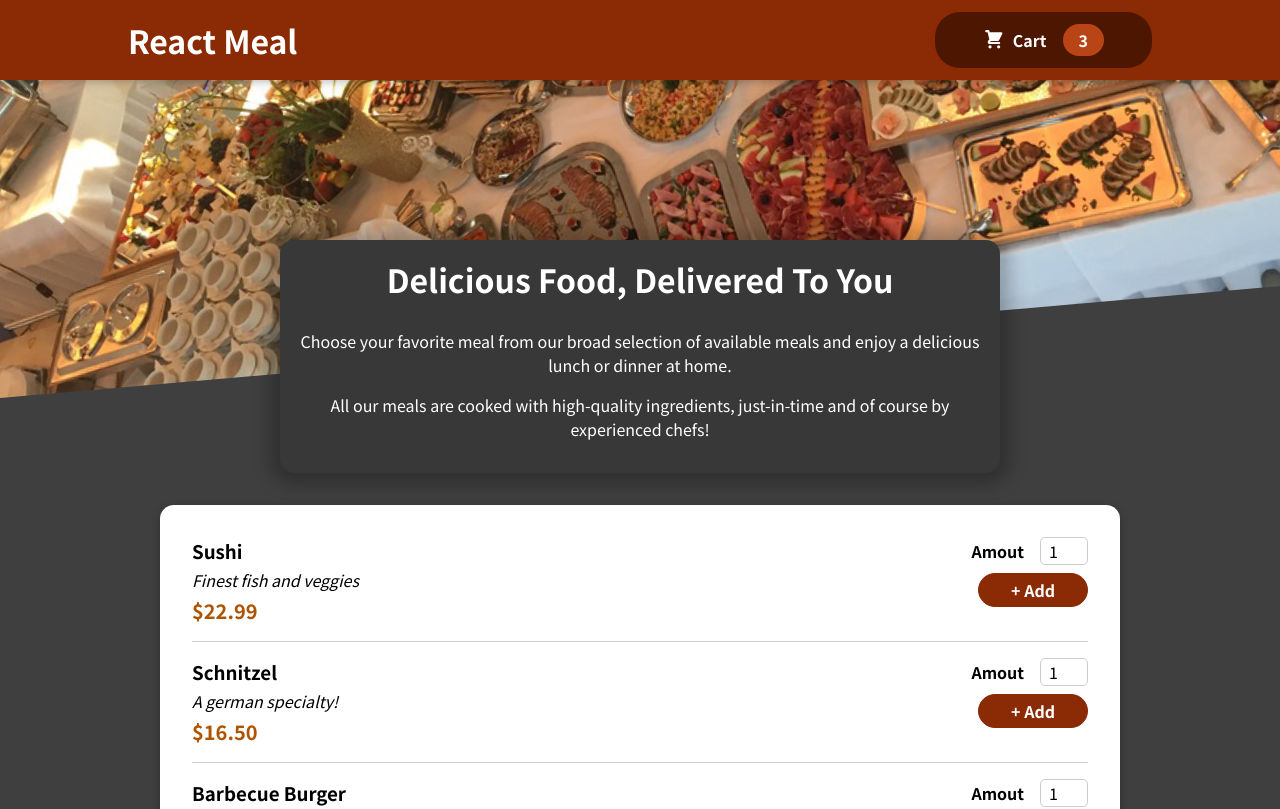
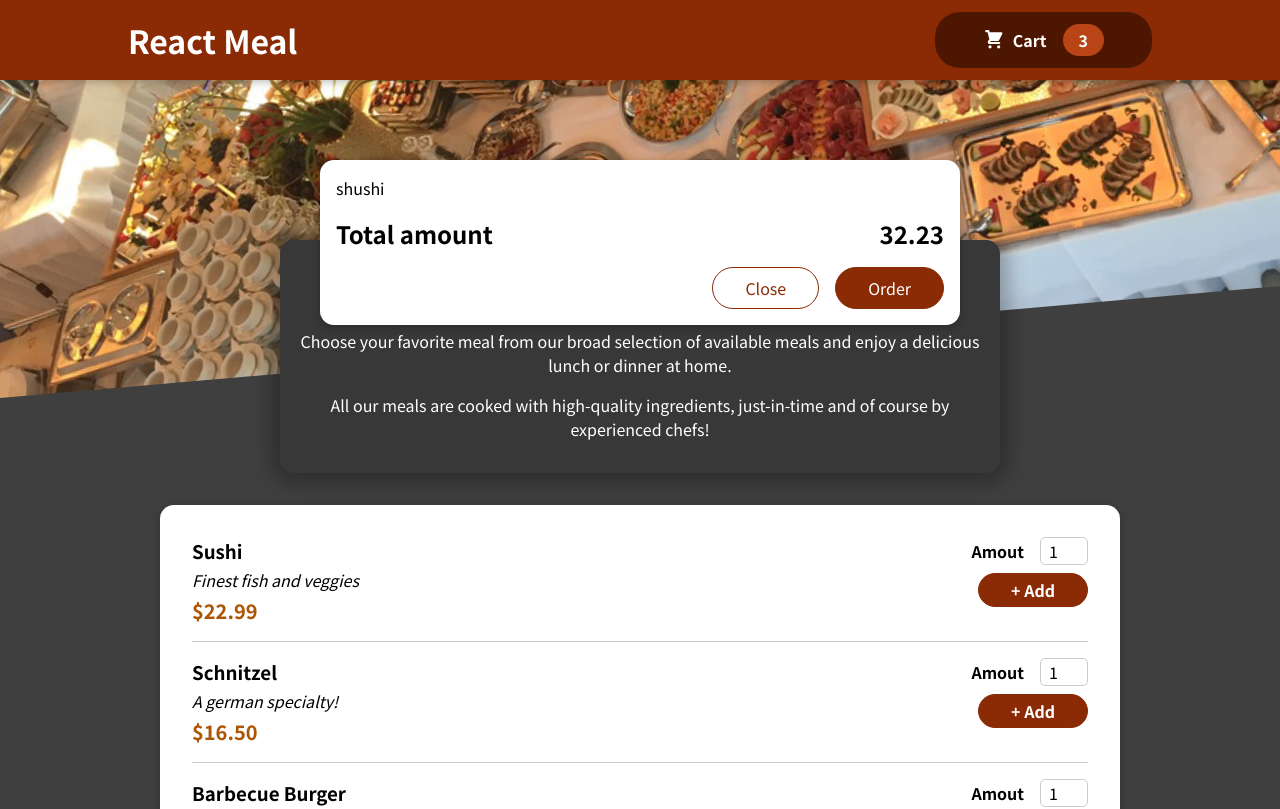
Before and after one commit to duytran31187/food-app-react, a React (Create React App) app: page / in a window 1280 px wide. Shown: the top 809 px of the page. Built offline with nearby package versions, Linux system fonts and the light colour scheme.

Commit message:
cart modal in new portal

```diff
--- a/public/index.html
+++ b/public/index.html
@@ -29,6 +29,7 @@
   <body>
     <noscript>You need to enable JavaScript to run this app.</noscript>
     <div id="root"></div>
+    <div id="overlays"></div>
     <!--
       This HTML file is a template.
       If you open it directly in the browser, you will see an empty page.
--- a/src/App.js
+++ b/src/App.js
@@ -1,10 +1,12 @@
 import { Fragment } from "react";
 import Header from "./components/Layout/Header";
 import Meals from "./components/Meals/Meals";
+import Cart from "./components/Cart/Cart";
 
 function App() {
   return (
     <Fragment>
+      <Cart />
       <Header />
       <main>
         <Meals />
--- /dev/null
+++ b/src/components/Cart/Cart.js
@@ -0,0 +1,27 @@
+import React from "react";
+import classes from  './Cart.module.css';
+import Modal from "../Layout/UI/Modal/Modal";
+
+const Cart = props => {
+    const cardItems = <ul className={classes['cart-items']}>{[
+        {id:'c1', name:"shushi", amount:2 ,price: 12.99},
+    ].map(item => {
+        return (
+            <li key={item.id}>{item.name}</li>
+        );
+    })}</ul>;
+    return (
+        <Modal>
+            {cardItems}
+            <div className={classes.total}>
+                <span>Total amount</span>
+                <span>32.23</span>
+            </div>
+            <div className={classes.actions}>
+                <button className={classes['button--alt']}>Close</button>
+                <button className={classes['button']}>Order</button>
+            </div>
+        </Modal>
+    );
+};
+export default Cart;
--- /dev/null
+++ b/src/components/Cart/Cart.module.css
@@ -0,0 +1,46 @@
+.cart-items {
+    list-style: none;
+    margin: 0;
+    padding: 0;
+    max-height: 20rem;
+    overflow: auto;
+  }
+
+  .total {
+    display: flex;
+    justify-content: space-between;
+    align-items: center;
+    font-weight: bold;
+    font-size: 1.5rem;
+    margin: 1rem 0;
+  }
+
+  .actions {
+    text-align: right;
+  }
+
+  .actions button {
+    font: inherit;
+    cursor: pointer;
+    background-color: transparent;
+    border: 1px solid #8a2b06;
+    padding: 0.5rem 2rem;
+    border-radius: 25px;
+    margin-left: 1rem;
+  }
+
+  .actions button:hover,
+  .actions button:active {
+    background-color: #5a1a01;
+    border-color: #5a1a01;
+    color: white;
+  }
+
+  .actions .button--alt {
+    color: #8a2b06;
+  }
+
+  .actions .button {
+    background-color: #8a2b06;
+    color: white;
+  }
--- /dev/null
+++ b/src/components/Layout/UI/Modal/Modal.js
@@ -0,0 +1,24 @@
+import React, { Fragment } from "react";
+import ReactDOM from "react-dom";
+import classes from './Modal.module.css';
+
+const Backdrop = props => {
+    return <div className={classes.Backdrop}></div>
+};
+const ModalOverlay = props => {
+  return (
+    <div className={classes.modal}>
+        <div className={classes.content}>{props.children}</div>
+    </div>
+  );
+};
+const portalElement = document.getElementById("overlays");
+const Modal = props => {
+    return (
+        <Fragment>
+            {ReactDOM.createPortal(<Backdrop />, portalElement)}
+            {ReactDOM.createPortal(<ModalOverlay>{props.children}</ModalOverlay>, portalElement)}
+        </Fragment>
+    );
+}
+export default Modal;
--- /dev/null
+++ b/src/components/Layout/UI/Modal/Modal.module.css
@@ -0,0 +1,40 @@
+.backdrop {
+    position: fixed;
+    top: 0;
+    left: 0;
+    width: 100%;
+    height: 100vh;
+    z-index: 20;
+    background-color: rgba(0, 0, 0, 0.75);
+  }
+
+  .modal {
+    position: fixed;
+    top: 20vh;
+    left: 5%;
+    width: 90%;
+    background-color: white;
+    padding: 1rem;
+    border-radius: 14px;
+    box-shadow: 0 2px 8px rgba(0, 0, 0, 0.25);
+    z-index: 30;
+    animation: slide-down 300ms ease-out forwards;
+  }
+
+  @media (min-width: 768px) {
+    .modal {
+      width: 40rem;
+      left: calc(50% - 20rem);
+    }
+  }
+
+  @keyframes slide-down {
+    from {
+      opacity: 0;
+      transform: translateY(-3rem);
+    }
+    to {
+      opacity: 1;
+      transform: translateY(0);
+    }
+  }
--- a/src/components/Meals/AvailableMeals.js
+++ b/src/components/Meals/AvailableMeals.js
@@ -32,7 +32,8 @@ const DUMMY_MEALS = [
 
 const AvailableMeals = (props) => {
     const mealsList = DUMMY_MEALS.map((meal) => <MealItem
-      id={meal.id}
+      key={meal.id}
+      id = {meal.id}
       meal={meal}
       name={meal.name}
       description={meal.description}
```
